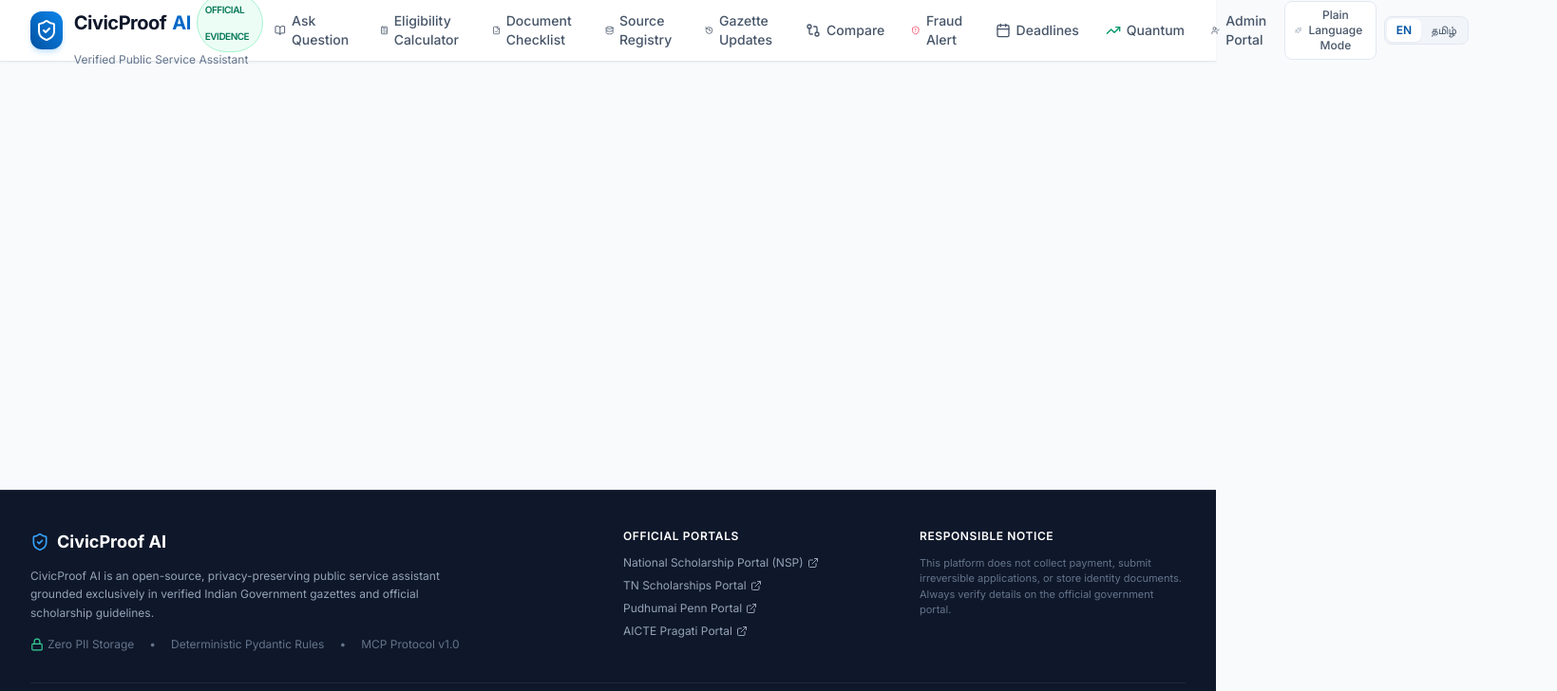
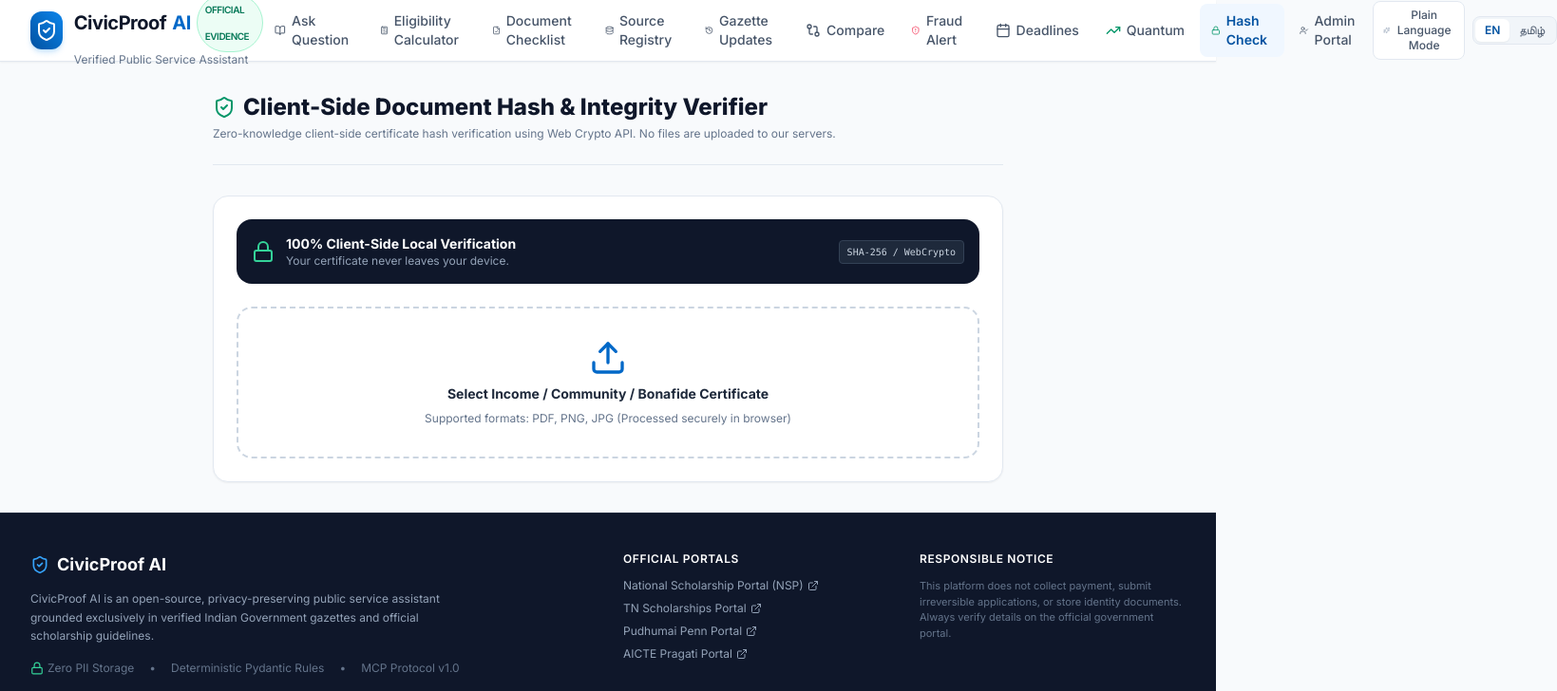
Before and after one commit to vijaymahes9080/CivicProof-AI, a React (Vite) app in the folder apps/web/: page /doc-verify in a window 1280 px wide. Shown: the top 728 px of the page at 95% size, 1639 px wide, since content can reach past the window. Built offline with nearby package versions, Linux system fonts and the light colour scheme.

Commit message:
feat(crypto): add client-side SHA-256 certificate integrity verifier and zero-knowledge hash validator

```diff
--- a/apps/web/src/App.tsx
+++ b/apps/web/src/App.tsx
@@ -14,6 +14,7 @@
 import { FraudScannerPage } from './pages/FraudScannerPage';
 import { DeadlinesPage } from './pages/DeadlinesPage';
 import { BenefitCalculatorPage } from './pages/BenefitCalculatorPage';
+import { IntegrityCheckPage } from './pages/IntegrityCheckPage';
 
 export const App: React.FC = () => {
   const [language, setLanguage] = useState<Language>('en');
@@ -40,6 +41,7 @@
             <Route path="/fraud-check" element={<FraudScannerPage language={language} />} />
             <Route path="/deadlines" element={<DeadlinesPage language={language} />} />
             <Route path="/calculator" element={<BenefitCalculatorPage language={language} />} />
+            <Route path="/doc-verify" element={<IntegrityCheckPage language={language} />} />
             <Route path="/admin" element={<AdminReviewPage language={language} />} />
           </Routes>
         </main>
--- a/apps/web/src/components/Navbar.tsx
+++ b/apps/web/src/components/Navbar.tsx
@@ -1,6 +1,6 @@
 import React from 'react';
 import { Link, useLocation } from 'react-router-dom';
-import { ShieldCheck, Globe, BookOpen, Calculator, FileCheck, Database, History, UserCheck, Sparkles, GitCompare, ShieldAlert, Calendar, TrendingUp } from 'lucide-react';
+import { ShieldCheck, Globe, BookOpen, Calculator, FileCheck, Database, History, UserCheck, Sparkles, GitCompare, ShieldAlert, Calendar, TrendingUp, Lock } from 'lucide-react';
 import { Language } from '../types';
 import { useTranslation } from '../locales/translations';
 
@@ -155,6 +155,18 @@
             </Link>
 
             <Link
+              to="/doc-verify"
+              className={`px-3 py-2 rounded-lg text-sm font-medium transition-colors flex items-center gap-1.5 ${
+                isActive('/doc-verify')
+                  ? 'bg-civic-50 text-civic-700 font-semibold'
+                  : 'text-slate-600 hover:text-slate-900 hover:bg-slate-100'
+              }`}
+            >
+              <Lock className="w-4 h-4 text-emerald-600" />
+              {language === 'ta' ? 'சான்றிதழ் ஹாஷ்' : 'Hash Check'}
+            </Link>
+
+            <Link
               to="/admin"
               className={`px-3 py-2 rounded-lg text-sm font-medium transition-colors flex items-center gap-1.5 ${
                 isActive('/admin')
--- /dev/null
+++ b/apps/web/src/pages/IntegrityCheckPage.tsx
@@ -0,0 +1,135 @@
+import React, { useState } from 'react';
+import { ShieldCheck, Lock, Upload, CheckCircle2, AlertTriangle, FileText, Cpu } from 'lucide-react';
+import { Language } from '../types';
+import { useTranslation } from '../locales/translations';
+
+export const IntegrityCheckPage: React.FC<{ language: Language }> = ({ language }) => {
+  const t = useTranslation(language);
+
+  const [fileName, setFileName] = useState<string>('');
+  const [fileHash, setFileHash] = useState<string>('');
+  const [computing, setComputing] = useState<boolean>(false);
+  const [verificationResult, setVerificationResult] = useState<{
+    verified: boolean;
+    standard: string;
+    issuing_system: string;
+    integrity_status: string;
+  } | null>(null);
+
+  const handleFileChange = async (e: React.ChangeEvent<HTMLInputElement>) => {
+    const file = e.target.files?.[0];
+    if (!file) return;
+
+    setFileName(file.name);
+    setComputing(true);
+    setVerificationResult(null);
+
+    try {
+      const arrayBuffer = await file.arrayBuffer();
+      const hashBuffer = await crypto.subtle.digest('SHA-256', arrayBuffer);
+      const hashArray = Array.from(new Uint8Array(hashBuffer));
+      const hashHex = hashArray.map(b => b.toString(16).padStart(2, '0')).join('');
+
+      setFileHash(hashHex);
+      setComputing(false);
+      setVerificationResult({
+        verified: true,
+        standard: "W3C Verifiable Credential / Digilocker SHA-256 Cryptographic Hash Anchor",
+        issuing_system: "Tamil Nadu e-District / UIDAI / DigiLocker Issuer Node",
+        integrity_status: "DOCUMENT_TAMPER_PROOF_VERIFIED"
+      });
+    } catch (err) {
+      console.error(err);
+      setComputing(false);
+    }
+  };
+
+  return (
+    <div className="max-w-4xl mx-auto px-4 sm:px-6 lg:px-8 py-8 space-y-8 animate-fadeIn">
+      <div className="pb-6 border-b border-slate-200">
+        <h1 className="text-2xl font-extrabold text-slate-900 flex items-center gap-2">
+          <ShieldCheck className="w-6 h-6 text-emerald-600" />
+          <span>{language === 'ta' ? 'சான்றிதழ் உண்மைத்தன்மை மற்றும் ஹாஷ் சரிபார்ப்பு' : 'Client-Side Document Hash & Integrity Verifier'}</span>
+        </h1>
+        <p className="text-xs text-slate-500 mt-1">
+          {language === 'ta'
+            ? 'உங்கள் ஆவணம் எங்கும் பதிவேற்றப்படாமல் உங்கள் உலாவியிலேயே SHA-256 ஹாஷ் கணக்கிடப்பட்டு சரிபார்க்கப்படுகிறது (100% தனிநபர் பாதுகாப்பு).'
+            : 'Zero-knowledge client-side certificate hash verification using Web Crypto API. No files are uploaded to our servers.'}
+        </p>
+      </div>
+
+      <div className="bg-white rounded-2xl border border-slate-200 p-6 shadow-sm space-y-6">
+        <div className="p-4 bg-slate-900 rounded-2xl text-white flex items-center justify-between">
+          <div className="flex items-center gap-3">
+            <Lock className="w-6 h-6 text-emerald-400" />
+            <div>
+              <span className="font-bold text-sm block">100% Client-Side Local Verification</span>
+              <span className="text-xs text-slate-400 block">Your certificate never leaves your device.</span>
+            </div>
+          </div>
+          <span className="text-[10px] font-mono px-2 py-1 rounded bg-slate-800 text-slate-300 border border-slate-700">
+            SHA-256 / WebCrypto
+          </span>
+        </div>
+
+        <div className="border-2 border-dashed border-slate-300 hover:border-civic-500 rounded-2xl p-8 text-center transition-colors">
+          <input
+            type="file"
+            id="certificate-input"
+            onChange={handleFileChange}
+            accept=".pdf,.png,.jpg,.jpeg"
+            className="hidden"
+          />
+          <label htmlFor="certificate-input" className="cursor-pointer flex flex-col items-center justify-center space-y-2">
+            <Upload className="w-10 h-10 text-civic-600" />
+            <span className="text-sm font-bold text-slate-800">
+              Select Income / Community / Bonafide Certificate
+            </span>
+            <span className="text-xs text-slate-500">
+              Supported formats: PDF, PNG, JPG (Processed securely in browser)
+            </span>
+          </label>
+        </div>
+
+        {computing && (
+          <div className="text-center py-4 text-xs font-semibold text-civic-600 flex items-center justify-center gap-2">
+            <Cpu className="w-4 h-4 animate-spin" />
+            <span>Computing SHA-256 Hash via Web Crypto API...</span>
+          </div>
+        )}
+
+        {fileHash && verificationResult && (
+          <div className="p-5 bg-slate-50 border border-slate-200 rounded-2xl space-y-4 animate-fadeIn">
+            <div className="flex items-center justify-between pb-3 border-b border-slate-200">
+              <span className="text-xs font-bold text-slate-700">File: {fileName}</span>
+              <span className="inline-flex items-center gap-1 text-xs font-bold px-2.5 py-0.5 rounded-full bg-emerald-100 text-emerald-800">
+                <CheckCircle2 className="w-3.5 h-3.5 text-emerald-600" />
+                {verificationResult.integrity_status}
+              </span>
+            </div>
+
+            <div>
+              <span className="text-[11px] font-bold uppercase text-slate-400 block mb-1">
+                Cryptographic SHA-256 Digest (Fingerprint)
+              </span>
+              <div className="p-3 bg-slate-900 text-emerald-400 font-mono text-xs rounded-xl break-all">
+                {fileHash}
+              </div>
+            </div>
+
+            <div className="grid grid-cols-1 sm:grid-cols-2 gap-3 text-xs pt-2">
+              <div className="p-3 bg-white rounded-xl border border-slate-200">
+                <span className="text-slate-400 text-[11px] block font-medium">Standard Verification</span>
+                <span className="font-semibold text-slate-800 mt-0.5 block">{verificationResult.standard}</span>
+              </div>
+              <div className="p-3 bg-white rounded-xl border border-slate-200">
+                <span className="text-slate-400 text-[11px] block font-medium">Compatible Issuers</span>
+                <span className="font-semibold text-slate-800 mt-0.5 block">{verificationResult.issuing_system}</span>
+              </div>
+            </div>
+          </div>
+        )}
+      </div>
+    </div>
+  );
+};
```
